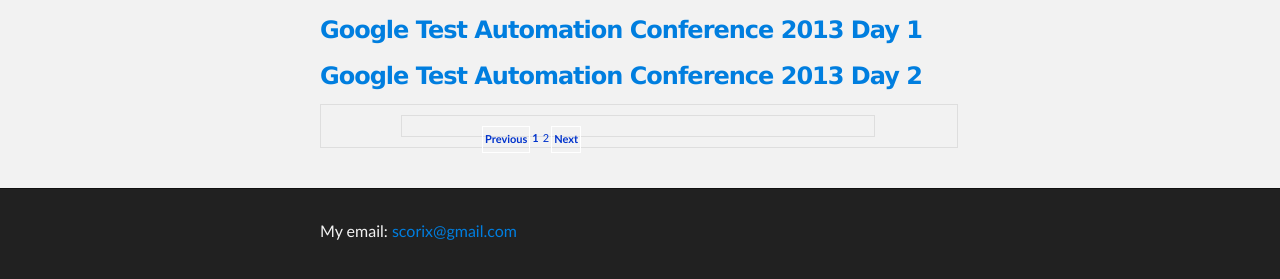
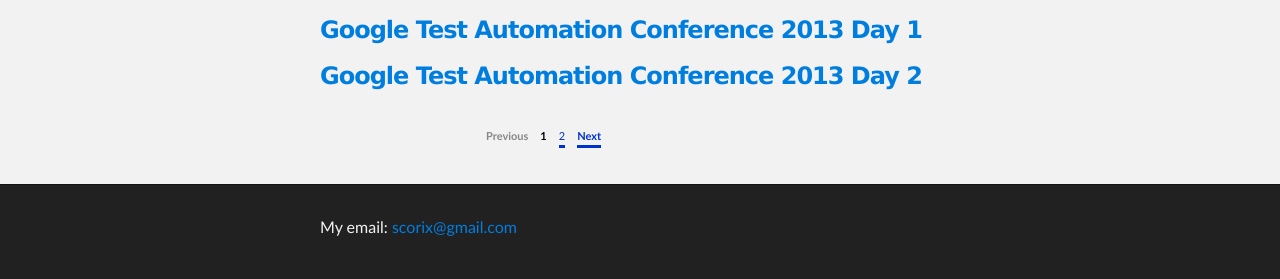
Before and after one commit to scorix/scorix.github.io, a Jekyll site: the page built from index.html, in a window 1280 px wide. Shown: the part 386-665 px from the top of the page. Built offline with Jekyll 4.4.1, drawn with Linux system fonts in a browser that asks for light colours; the list of posts is cut into pages by our own code; comment, search, counter and statistics services are not loaded.

Commit message:
edit css

```diff
--- a/css/pagination.css
+++ b/css/pagination.css
@@ -2,12 +2,10 @@
     border: 0;
     margin: 0;
     padding: 10px 80px;
-    border: solid 1px #DEDEDE;
-    margin-right: 2px;
 }
 
 .pagination li {
-    padding: 4px 2px;
+    padding: 4px 6px;
     font-size: 11px;
     list-style: none;
     float: left;
@@ -22,7 +20,6 @@
 .pagination .next,
 .pagination .previous {
     font-weight: bold;
-    border: solid 1px #FFFFFF;
 }
 
 .pagination .current {
@@ -36,6 +33,7 @@
     color: #0033CC;
     display: block;
     text-decoration: none;
+    border-bottom: solid;
 }
 
 .pagination a:hover {
--- a/index.html
+++ b/index.html
@@ -19,11 +19,11 @@
                 {% endif %}
             </li>
         {% else %}
-            <li class="previous disabled"><a href="#">Previous</a></li>
+            <li class="previous disabled">Previous</li>
         {% endif %}
 
         {% if paginator.page == 1 %}
-            <li class="current"><a href="#">1</a></li>
+            <li class="current">1</li>
         {% else %}
             <li><a href="/">1</a></li>
         {% endif %}
@@ -39,7 +39,7 @@
         {% if paginator.next_page %}
             <li class="next"><a href="{{ paginator.next_page_path }}">Next</a></li>
         {% else %}
-            <li class="next disabled"><a href="#">Next</a></li>
+            <li class="next disabled">Next</li>
         {% endif %}
     </ul>
 </div>
```
